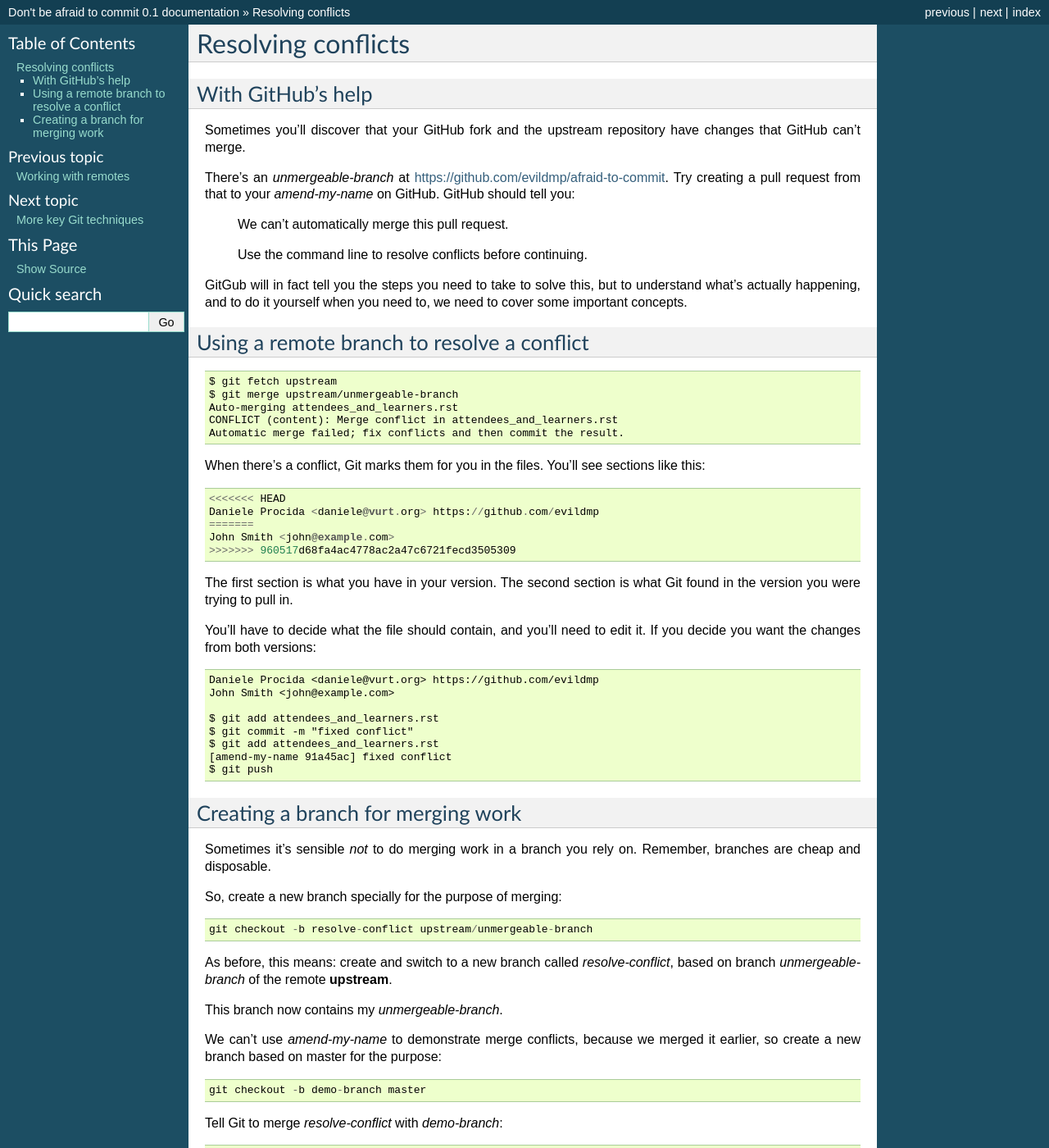
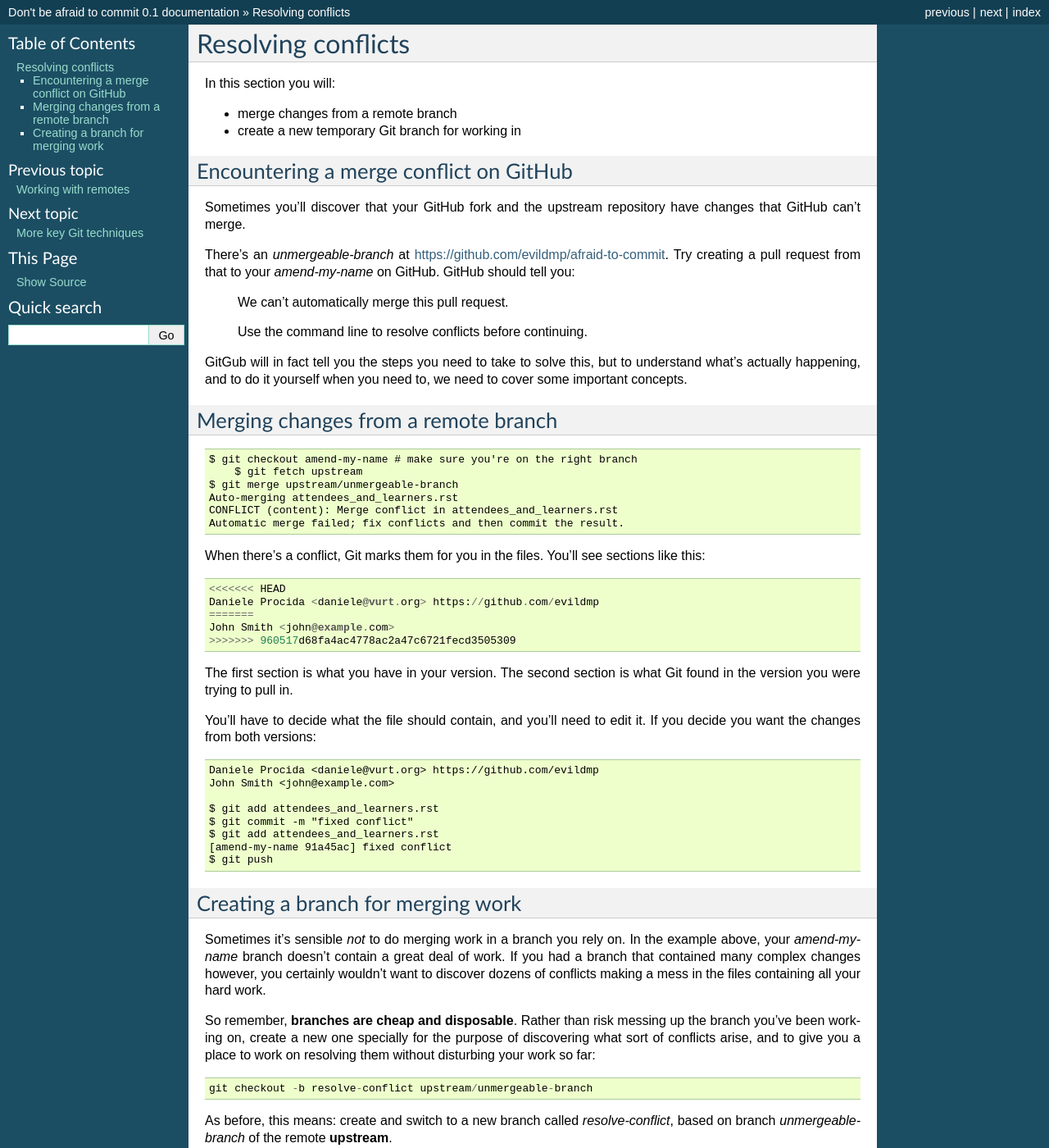
Before and after one commit to evildmp/afraid-to-commit, a Sphinx documentation site: the page built from docs/conflicts.rst, in a window 1280 px wide and 1400 px high. Shown: the whole window at 82% size. Built offline with Sphinx 7.4.7, drawn with Linux system fonts in a browser that asks for light colours.

```diff
--- a/README.txt
+++ b/README.txt
@@ -14,8 +14,8 @@ collaborative projects, the workshop's emphasis on using virtualenv/pip and
 git will help you manage your own work in a more streamlined and efficient
 way.
 
-The automated testing tutorial - the most substantial component of the workshop
-- will help you develop your software faster, better and more easily.
+The automated testing tutorial - the most substantial component of the
+workshop - will help you develop your software faster, better and more easily.
 
 What we'll cover
 ================
--- a/docs/conflicts.rst
+++ b/docs/conflicts.rst
@@ -2,8 +2,14 @@
 Resolving conflicts
 ###################
 
-With GitHub's help
-------------------
+In this section you will:
+
+*	merge changes from a remote branch
+*	create a new temporary Git branch for working in
+
+
+Encountering a merge conflict on GitHub
+=======================================
 
 Sometimes you'll discover that your GitHub fork and the upstream repository
 have changes that GitHub can't merge.
@@ -20,12 +26,13 @@ GitGub will in fact tell you the steps you need to take to solve this, but to
 understand what's actually happening, and to do it yourself when you need to,
 we need to cover some important concepts.
 
-Using a remote branch to resolve a conflict
--------------------------------------------
+Merging changes from a remote branch
+====================================
 
 ::
 
-    $ git fetch upstream
+    $ git checkout amend-my-name # make sure you're on the right branch
+	$ git fetch upstream
     $ git merge upstream/unmergeable-branch
     Auto-merging attendees_and_learners.rst
     CONFLICT (content): Merge conflict in attendees_and_learners.rst
@@ -56,12 +63,18 @@ it. If you decide you want the changes from both versions::
     $ git push
 
 Creating a branch for merging work
-----------------------------------
+==================================
 
-Sometimes it's sensible *not* to do merging work in a branch you rely on.
-Remember, branches are cheap and disposable.
+Sometimes it's sensible *not* to do merging work in a branch you rely on. In
+the example above, your *amend-my-name* branch doesn't contain a great deal of
+work. If you had a branch that contained many complex changes however, you
+certainly wouldn't want to discover dozens of conflicts making a mess in the
+files containing all your hard work.
 
-So, create a new branch specially for the purpose of merging::
+So remember, **branches are cheap and disposable**. Rather than risk messing
+up the branch you've been working on, create a new one specially for the
+purpose of discovering what sort of conflicts arise, and to give you a place
+to work on resolving them without disturbing your work so far::
 
 	git checkout -b resolve-conflict upstream/unmergeable-branch
 
```
Also changed, not shown: docs/commandlinegit.rst (+16 -2 lines), docs/git.rst (+11 -2 lines), docs/virtualenv.rst (+7 -0 lines), docs/whattotest.rst (added, +154 -0 lines).
